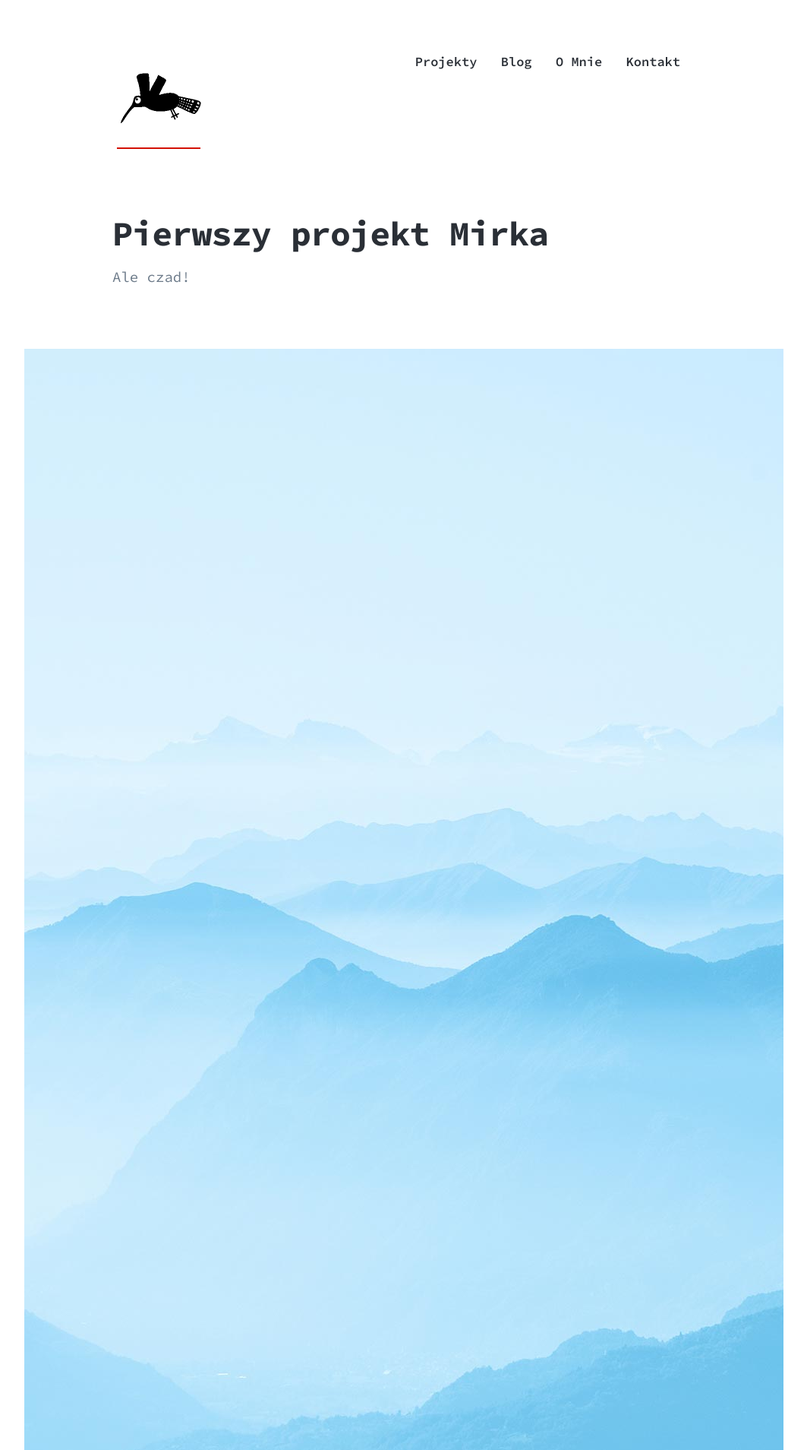
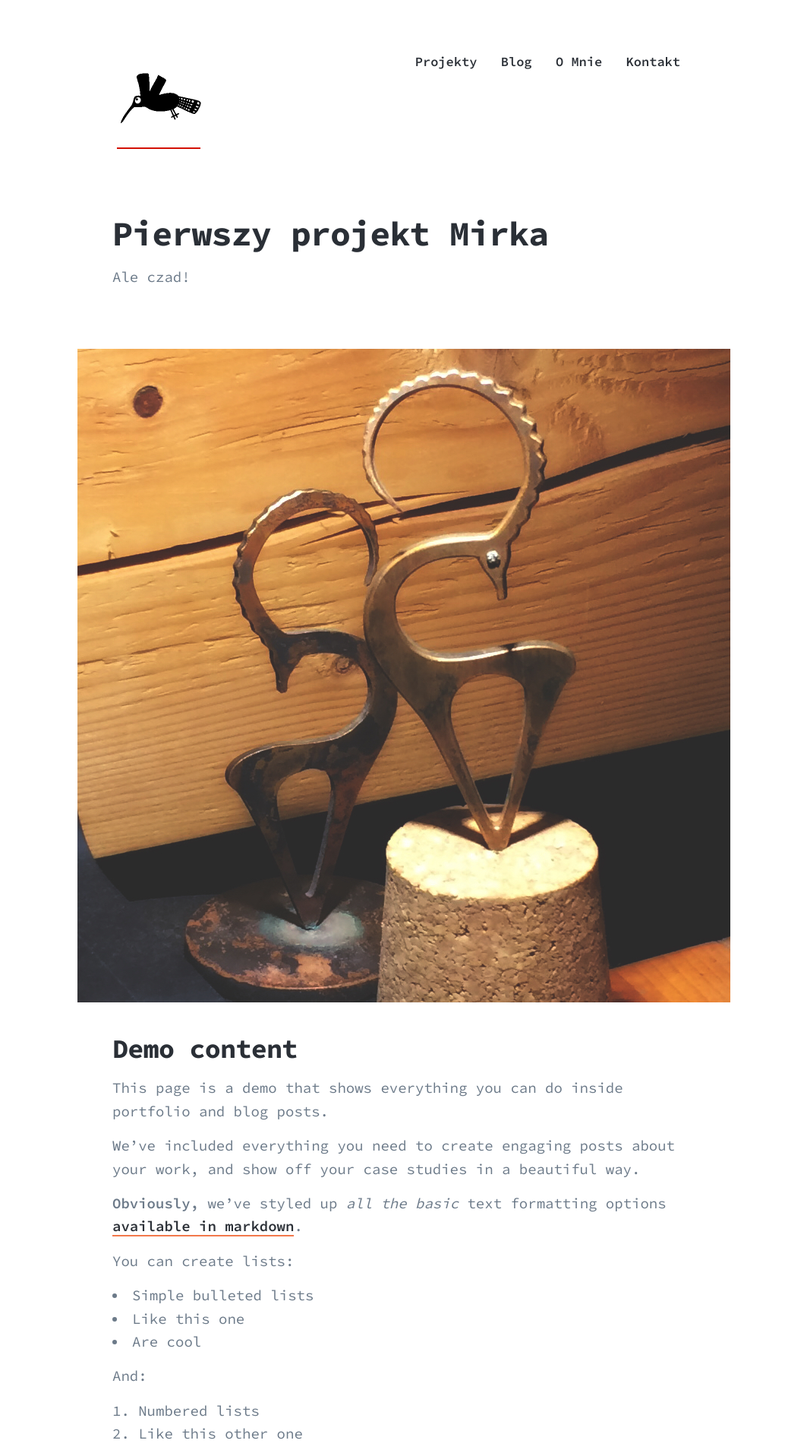
Before and after one commit to Mikromil/emka, a Jekyll site: the page built from _projects/2019-06-17-mirek-firsr-project.md, in a window 1280 px wide. Shown: the top 1908 px of the page at 76% size, without its empty margins (108-1171 px from the left). Built offline with Jekyll 4.4.1, drawn with Linux system fonts in a browser that asks for light colours; nearby versions of some CDN libraries.

Commit message:
Update 2019-06-17-mirek-firsr-project.md

```diff
--- a/_projects/2019-06-17-mirek-firsr-project.md
+++ b/_projects/2019-06-17-mirek-firsr-project.md
@@ -3,10 +3,10 @@ title: 'Pierwszy projekt Mirka'
 subtitle: 'Ale czad!'
 date: 2018-06-30 00:00:00
 description: This page is a demo that shows everything you can do inside portfolio and blog posts.
-featured_image: '/images/demo/demo-portrait.jpg'
+featured_image: '/images/demo/Koziol.jpeg'
 ---
 
-![](/images/demo/demo-portrait.jpg)
+![](/images/demo/Koziol.jpeg)
 
 ## Demo content
 
```
